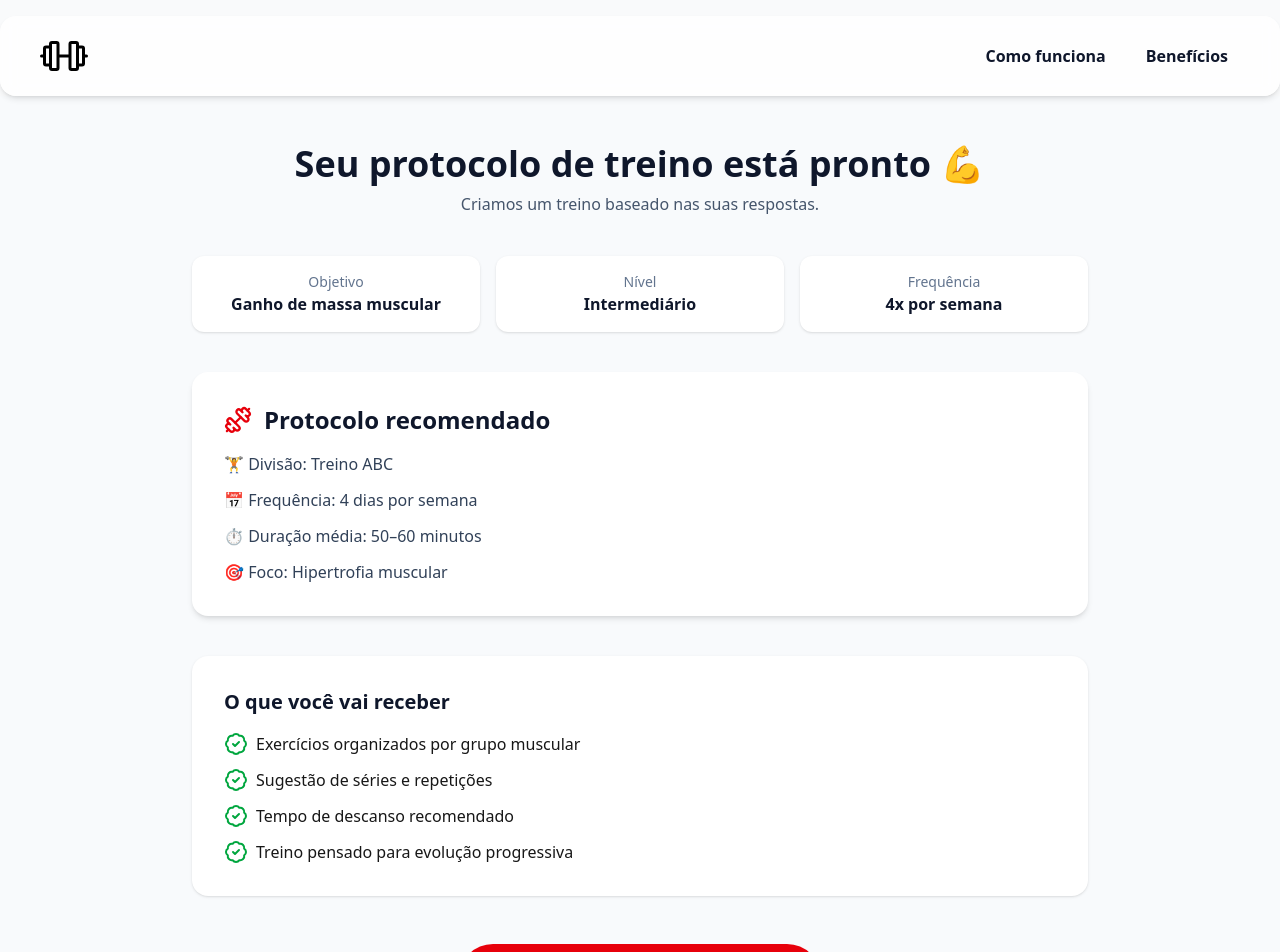
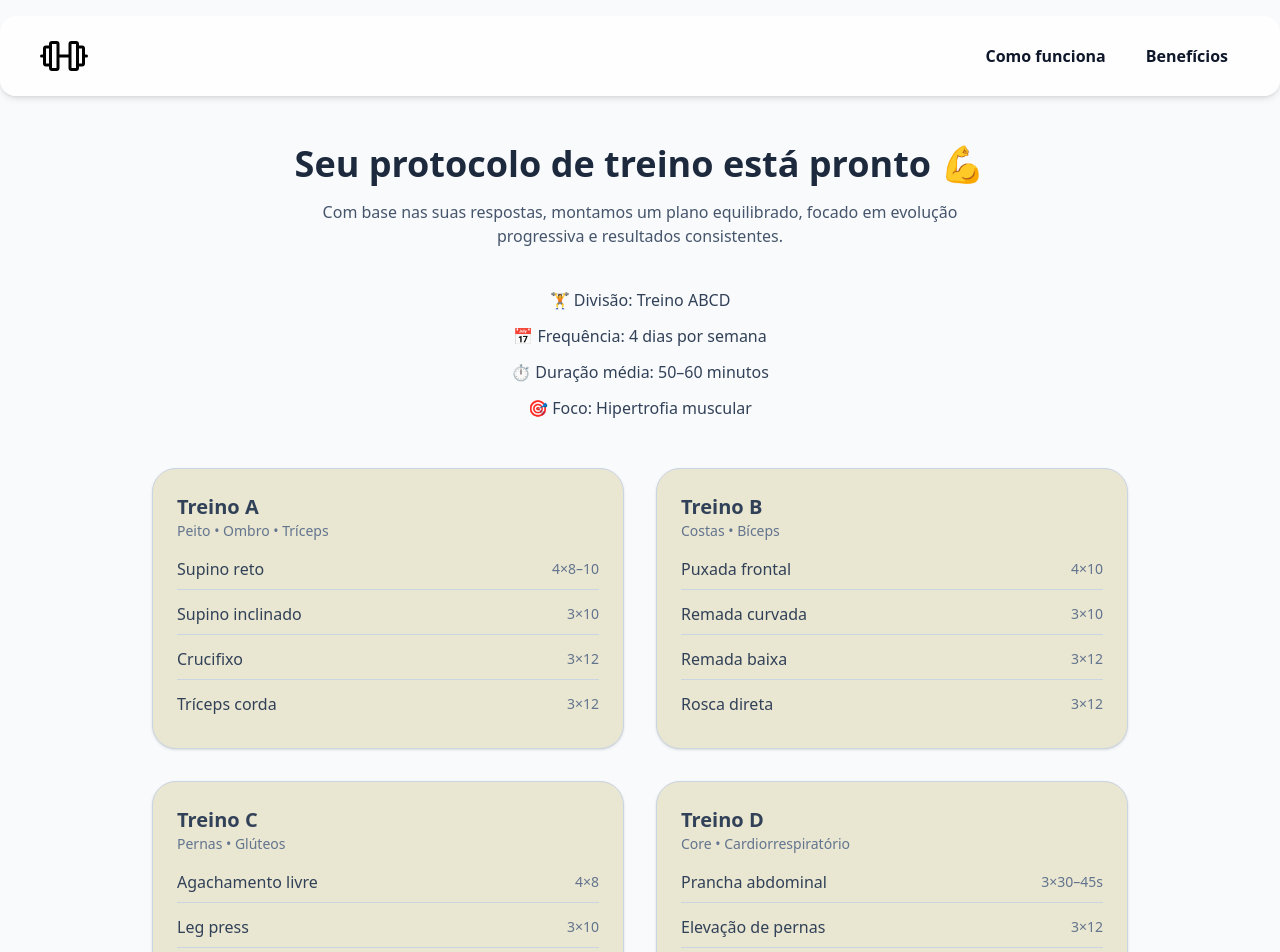
Before and after one commit to RobertoBMJunior/gym-site, a Next.js app: page /resultado in a window 1280 px wide. Shown: the top 952 px of the page. Built offline with nearby package versions, Linux system fonts and the light colour scheme.

Commit message:
feat: Criar a segunda versão preliminar da pagina de resultado e o WorkoutCard.tsx

```diff
--- /dev/null
+++ b/src/app/resultado/components/WorkoutCard.tsx
@@ -0,0 +1,35 @@
+// app/resultado/components/WorkoutCard.tsx
+
+interface Exercise {
+  name: string
+  sets: string
+}
+
+interface WorkoutCardProps {
+  title: string
+  subtitle: string
+  exercises: Exercise[]
+}
+
+export function WorkoutCard({ title, subtitle, exercises }: WorkoutCardProps) {
+  return (
+    <div className="bg-[#E9E6D1] border border-slate-300 rounded-3xl p-6 shadow-sm">
+      <div className="mb-4">
+        <h3 className="text-xl font-bold text-slate-700">{title}</h3>
+        <p className="text-sm text-slate-500">{subtitle}</p>
+      </div>
+
+      <ul className="space-y-3">
+        {exercises.map((exercise, index) => (
+          <li
+            key={index}
+            className="flex justify-between items-center border-b border-slate-300 pb-2 last:border-none"
+          >
+            <span className="font-medium text-slate-700">{exercise.name}</span>
+            <span className="text-sm text-slate-500">{exercise.sets}</span>
+          </li>
+        ))}
+      </ul>
+    </div>
+  )
+}
--- a/src/app/resultado/page.tsx
+++ b/src/app/resultado/page.tsx
@@ -1,97 +1,89 @@
-import { BadgeCheck, Dumbbell, Download } from 'lucide-react'
+// app/resultado/page.tsx
 
-export default function ResultadoPage() {
+import { WorkoutCard } from './components/WorkoutCard'
+
+export default function ResultPage() {
   return (
-    <main className="min-h-screen bg-slate-50 px-6 py-12">
-      <div className="max-w-4xl mx-auto">
+    <section className="min-h-screen py-12">
+      <div className="max-w-5xl mx-auto px-6">
         {/* Header */}
         <div className="text-center mb-10">
-          <h1 className="text-4xl font-bold text-slate-900 mb-2">
+          <h1 className="text-4xl font-bold text-slate-800 mb-4">
             Seu protocolo de treino está pronto 💪
           </h1>
-          <p className="text-slate-600">
-            Criamos um treino baseado nas suas respostas.
+          <p className="text-slate-600 max-w-2xl mx-auto">
+            Com base nas suas respostas, montamos um plano equilibrado, focado
+            em evolução progressiva e resultados consistentes.
           </p>
         </div>
 
-        {/* Resumo do perfil */}
-        <div className="grid grid-cols-1 sm:grid-cols-3 gap-4 mb-10">
-          <div className="bg-white rounded-xl p-4 text-center shadow-sm">
-            <p className="text-slate-500 text-sm">Objetivo</p>
-            <p className="font-semibold text-slate-900">
-              Ganho de massa muscular
-            </p>
-          </div>
-
-          <div className="bg-white rounded-xl p-4 text-center shadow-sm">
-            <p className="text-slate-500 text-sm">Nível</p>
-            <p className="font-semibold text-slate-900">Intermediário</p>
-          </div>
-
-          <div className="bg-white rounded-xl p-4 text-center shadow-sm">
-            <p className="text-slate-500 text-sm">Frequência</p>
-            <p className="font-semibold text-slate-900">4x por semana</p>
-          </div>
-        </div>
-
-        {/* Card principal do protocolo */}
-        <div className="bg-white rounded-2xl shadow-md p-8 mb-10">
-          <div className="flex items-center gap-3 mb-4">
-            <Dumbbell className="text-red-600" size={28} />
-            <h2 className="text-2xl font-bold text-slate-900">
-              Protocolo recomendado
-            </h2>
-          </div>
-
+        {/* Contextualização */}
+        <div className="max-w-xl mx-auto mb-12 text-center">
           <ul className="space-y-3 text-slate-700 font-medium">
-            <li>🏋️ Divisão: Treino ABC</li>
+            <li>🏋️ Divisão: Treino ABCD</li>
             <li>📅 Frequência: 4 dias por semana</li>
             <li>⏱️ Duração média: 50–60 minutos</li>
             <li>🎯 Foco: Hipertrofia muscular</li>
           </ul>
         </div>
 
-        {/* O que está incluso */}
-        <div className="bg-white rounded-2xl shadow-sm p-8 mb-12">
-          <h3 className="text-xl font-bold text-slate-900 mb-4">
-            O que você vai receber
-          </h3>
+        {/* Treinos */}
+        <div className="grid grid-cols-1 md:grid-cols-2 gap-8 mb-14">
+          <WorkoutCard
+            title="Treino A"
+            subtitle="Peito • Ombro • Tríceps"
+            exercises={[
+              { name: 'Supino reto', sets: '4×8–10' },
+              { name: 'Supino inclinado', sets: '3×10' },
+              { name: 'Crucifixo', sets: '3×12' },
+              { name: 'Tríceps corda', sets: '3×12' },
+            ]}
+          />
 
-          <div className="grid gap-3">
-            <div className="flex items-center gap-2">
-              <BadgeCheck className="text-green-600" />
-              <span>Exercícios organizados por grupo muscular</span>
-            </div>
+          <WorkoutCard
+            title="Treino B"
+            subtitle="Costas • Bíceps"
+            exercises={[
+              { name: 'Puxada frontal', sets: '4×10' },
+              { name: 'Remada curvada', sets: '3×10' },
+              { name: 'Remada baixa', sets: '3×12' },
+              { name: 'Rosca direta', sets: '3×12' },
+            ]}
+          />
 
-            <div className="flex items-center gap-2">
-              <BadgeCheck className="text-green-600" />
-              <span>Sugestão de séries e repetições</span>
-            </div>
+          <WorkoutCard
+            title="Treino C"
+            subtitle="Pernas • Glúteos"
+            exercises={[
+              { name: 'Agachamento livre', sets: '4×8' },
+              { name: 'Leg press', sets: '3×10' },
+              { name: 'Mesa flexora', sets: '3×12' },
+              { name: 'Panturrilha em pé', sets: '4×15' },
+            ]}
+          />
 
-            <div className="flex items-center gap-2">
-              <BadgeCheck className="text-green-600" />
-              <span>Tempo de descanso recomendado</span>
-            </div>
-
-            <div className="flex items-center gap-2">
-              <BadgeCheck className="text-green-600" />
-              <span>Treino pensado para evolução progressiva</span>
-            </div>
-          </div>
+          <WorkoutCard
+            title="Treino D"
+            subtitle="Core • Cardiorrespiratório"
+            exercises={[
+              { name: 'Prancha abdominal', sets: '3×30–45s' },
+              { name: 'Elevação de pernas', sets: '3×12' },
+              { name: 'Abdominal crunch', sets: '3×15' },
+              { name: 'Caminhada rápida', sets: '20–30 min' },
+            ]}
+          />
         </div>
 
-        {/* CTA final */}
+        {/* CTA */}
         <div className="text-center">
-          <button className="inline-flex items-center gap-3 bg-red-600 hover:brightness-105 transition px-10 py-5 rounded-full text-white font-semibold text-xl cursor-pointer">
-            <Download />
-            Baixar protocolo em PDF
+          <p className="text-slate-600 mb-4">
+            Quer salvar esse treino para acessar quando quiser?
+          </p>
+          <button className="px-8 py-4 bg-red-600 text-white rounded-2xl font-semibold hover:bg-red-700 transition">
+            📄 Baixar treino em PDF
           </button>
-
-          <p className="text-slate-500 text-sm mt-4">
-            Você pode salvar ou imprimir seu treino.
-          </p>
         </div>
       </div>
-    </main>
+    </section>
   )
 }
```
